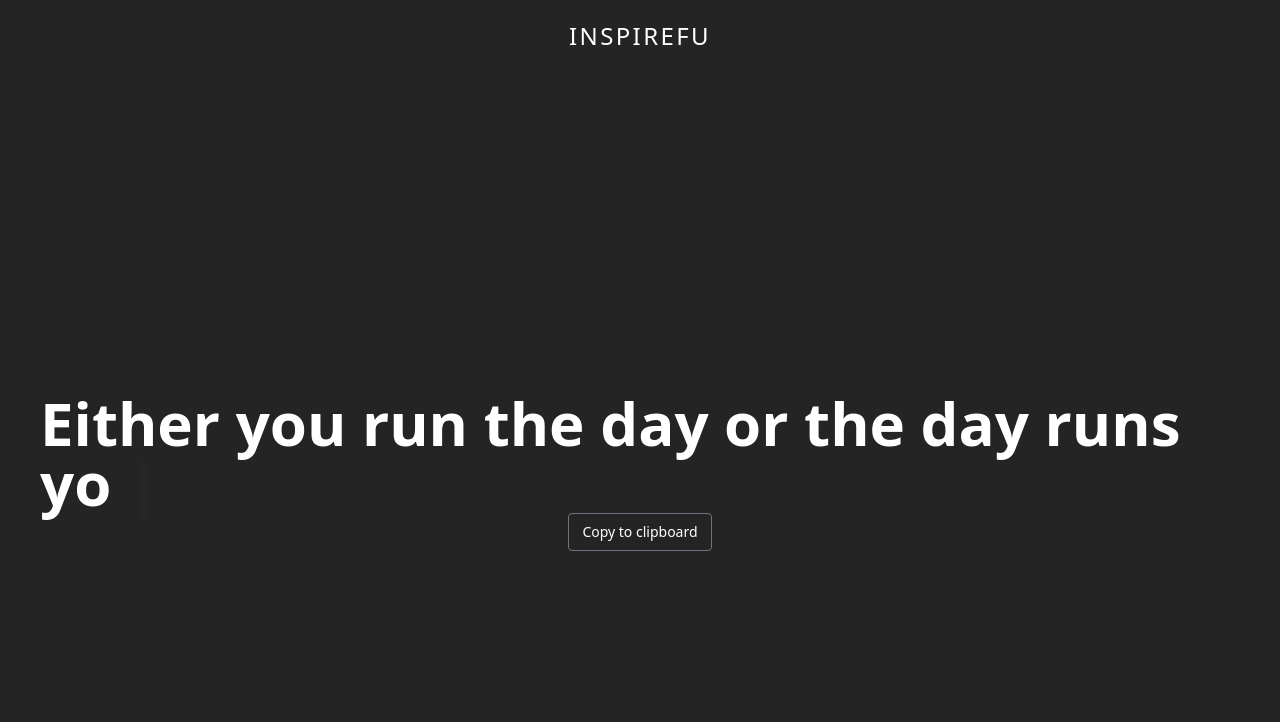
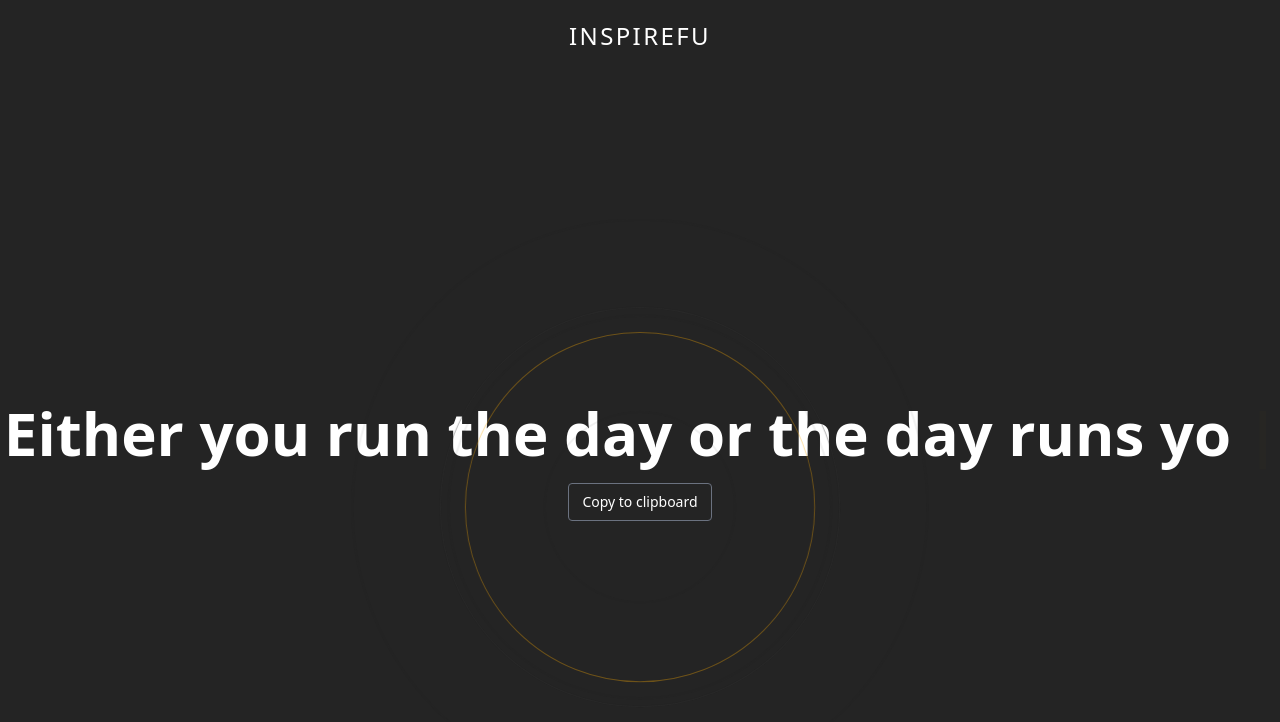
Before and after one commit to tderuvo/inspirefu, a Next.js app: page / in a window 1280 px wide. Shown: the top 722 px of the page. Built offline with nearby package versions, Linux system fonts and the light colour scheme.

Commit message:
fixed copytoclip button

```diff
--- a/components/BackgroundCircle.tsx
+++ b/components/BackgroundCircle.tsx
@@ -19,11 +19,11 @@ function BackgroundCircle({}: Props) {
       }}
       className="relative flex justify-center items-center"
     >
+      <div className="absolute border border-[#333333] rounded-full h-[100px] w-[100px] mt-52 animate-ping" />
       <div className="absolute border border-[#333333] rounded-full h-[200px] w-[200px] mt-52 animate-ping" />
       <div className="absolute border border-[#333333] rounded-full h-[300px] w-[300px] mt-52 animate-ping" />
-      <div className="absolute border border-[#333333] rounded-full h-[500px] w-[500px] mt-52 animate-ping" />
-      <div className="absolute border border-[#F7AB0A] rounded-full opacity-20 h-[650px] w-[650px] mt-52 animate-pulse" />
-      <div className="absolute border border-[#333333] rounded-full opacity-20 h-[800px] w-[800px] mt-52 animate-pulse" />
+      <div className="absolute border border-[#F7AB0A] rounded-full opacity-20 h-[350px] w-[350px] mt-52 animate-pulse" />
+      <div className="absolute border border-[#333333] rounded-full opacity-20 h-[400px] w-[400px] mt-52 animate-pulse" />
     </motion.div>
   );
 }
--- a/components/CopyToClipboard.tsx
+++ b/components/CopyToClipboard.tsx
@@ -16,7 +16,7 @@ export default function CopyBtnDemo({
         }, 2000);
       },
       (err) => {
-        console.log("failed to copy", err.mesage);
+        console.log("failed to copy", err.message);
       }
     );
   };
@@ -24,7 +24,7 @@ export default function CopyBtnDemo({
   const btnStyle = copied ? "bg-gray-500 text-white" : "";
 
   return (
-    <div className="text-center py-100 my-5">
+    <div className="text-center py-100 my-5 z-40">
       <button
         onClick={copyToClipboard}
         className={
--- a/components/Hero.tsx
+++ b/components/Hero.tsx
@@ -13,17 +13,18 @@ export default function Hero({}: Props) {
   });
   return (
     <div className="h-screen flex flex-col space-y-0 items-center justify-center">
-      {/* Background Circles
+      {/* Background Circles */}
 
-      <BackgroundCircle /> */}
+      <BackgroundCircle />
       {/* Typewriter Effect */}
-      <h1 className=" text-2xl lg:text-6xl font-semibold px-10 text-white">
+      <h1 className=" text-2xl lg:text-6xl font-semibold px-100 text-white text-center">
         <span className="mr-3">{text}</span>
         <Cursor cursorColor="#F7AB0A" />
       </h1>
       {/* Copy to Clipboard */}
-      <p></p>
-      <CopyBtnDemo />
+      <div className="z-20">
+        <CopyBtnDemo />
+      </div>
     </div>
   );
 }
```
